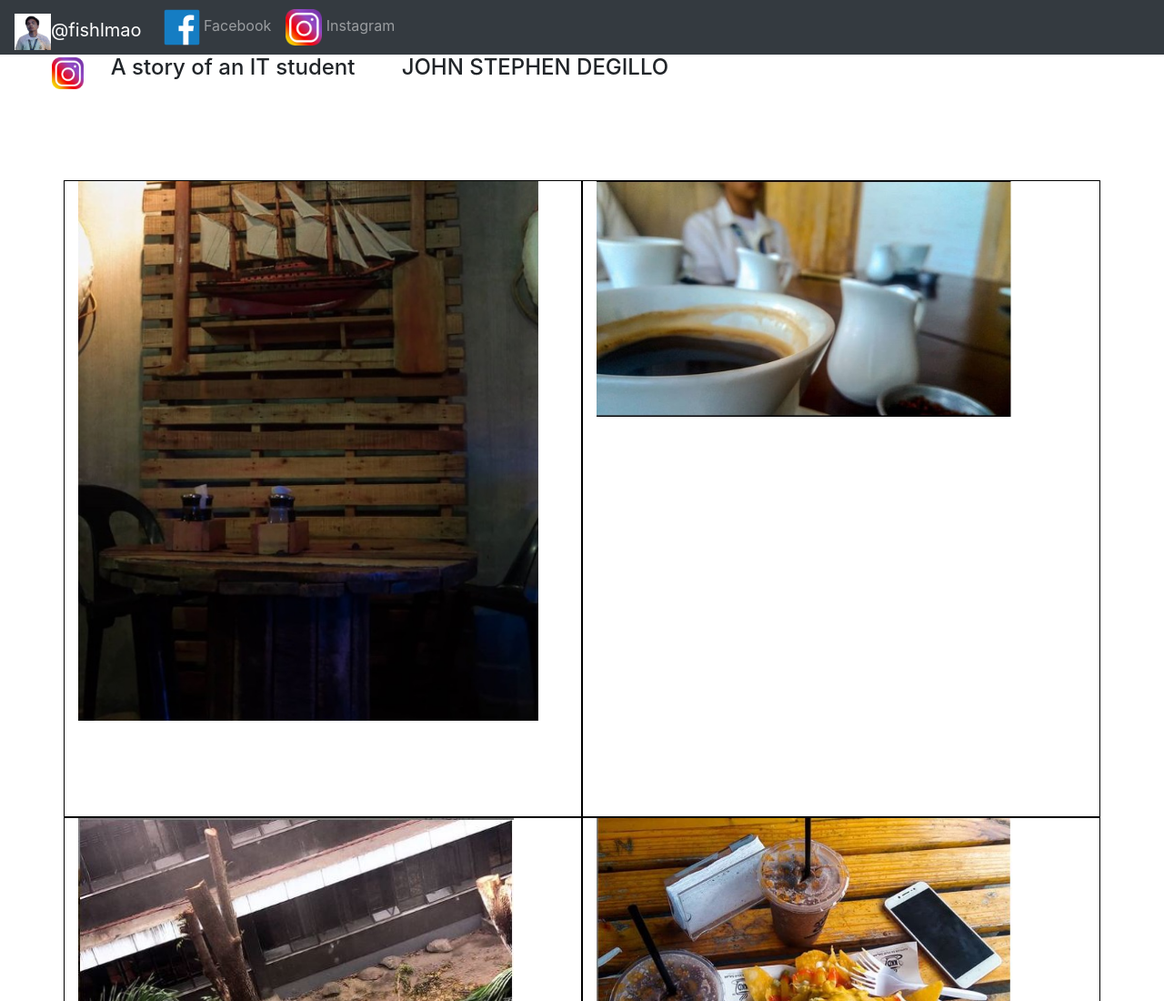
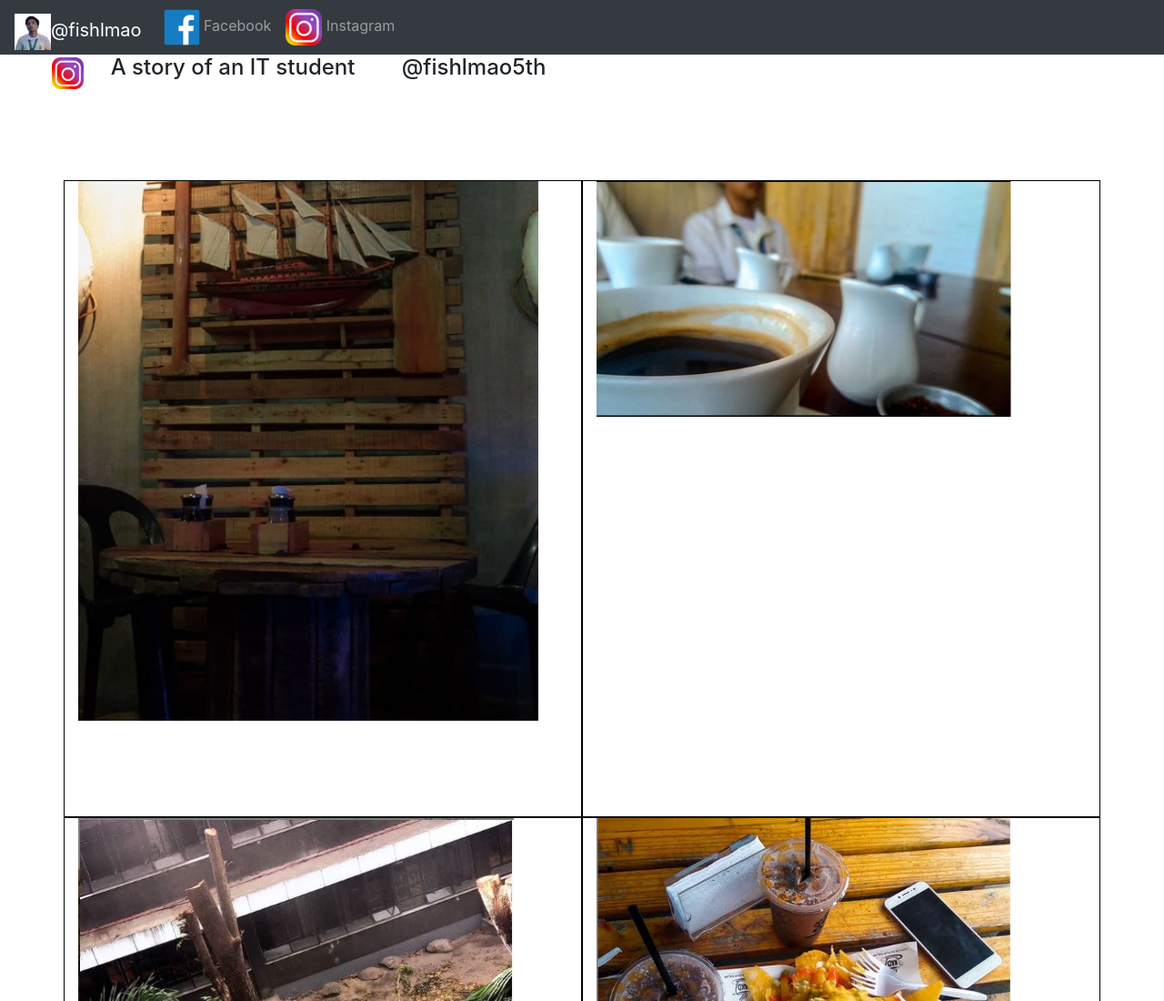
Before and after one commit to JStephenD/jstephend.github.io, a plain HTML site: page pages/insta.html in a window 1280 px wide. Shown: the top 1100 px of the page at 91% size. Drawn offline with nearby package versions, Linux system fonts and the light colour scheme.

Commit message:
omlagain

```diff
--- a/pages/insta.html
+++ b/pages/insta.html
@@ -32,7 +32,7 @@
                         <h4 class="header-tagline">A story of an IT student</h4>
                     </div>
                     <div class="col-lg-7 col-md-5 col-sm-5">
-                        <h4 class="header-name">JOHN STEPHEN DEGILLO</h4>
+                        <h4 class="header-name">@fishlmao5th</h4>
                     </div>
                     <div class="col-lg-1 col-md-0 col-sm-0"></div>
                 </div>
```
